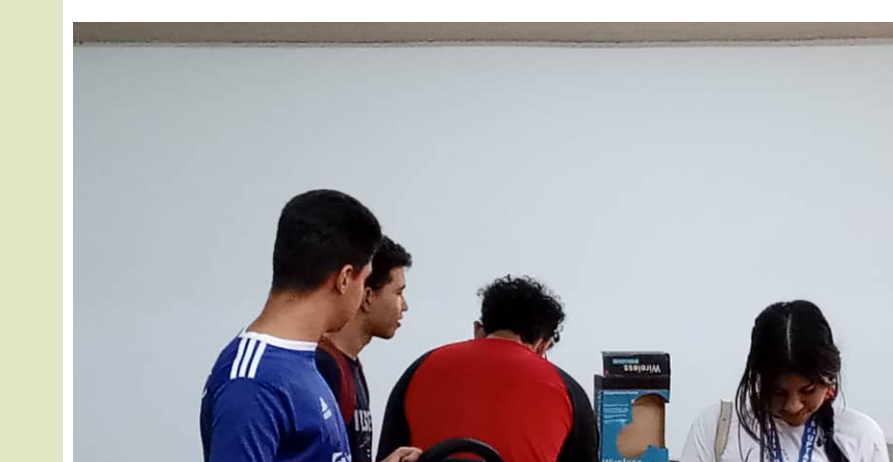
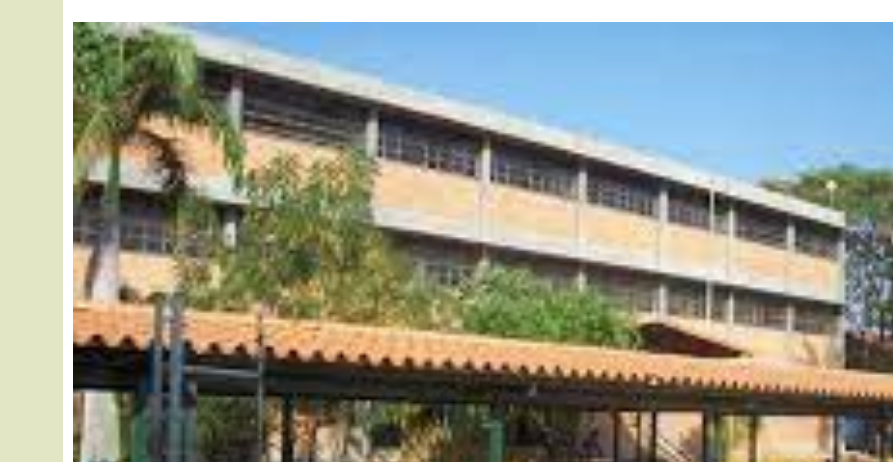
Before and after one commit to J32G2004/ETI-La-Carucie-a-.github.io, a plain HTML site: page index.html in a window 1280 px wide. Shown: the part 338-800 px from the top of the page, without its empty margins (387-1280 px from the left). Drawn offline with Linux system fonts and the light colour scheme.

Commit message:
initial commit

```diff
--- a/index.html
+++ b/index.html
@@ -31,7 +31,7 @@
         <h1>Inicio</h1>
     </div>
     <hr />
-    <p class="texto"><img src="nosotros.jpg" alt= "" style="width: 1000px">
+    <p class="texto"><img src="afuera.jpg" alt= "" style="width: 1000px">
   </p>
 
 
```
